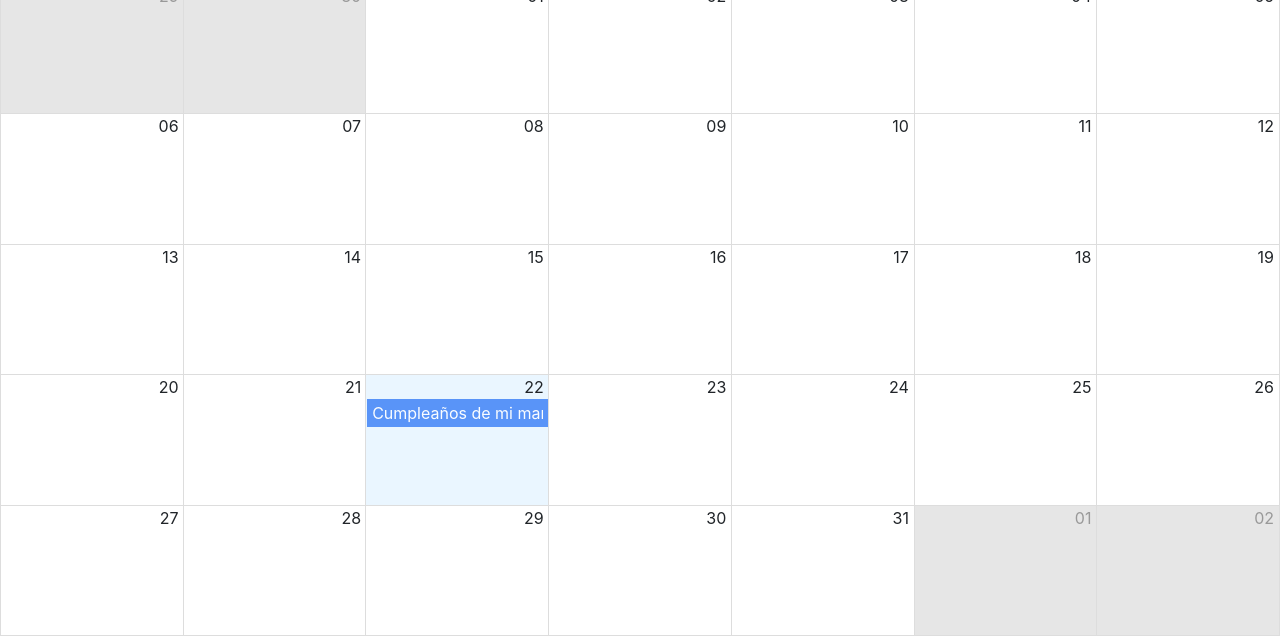
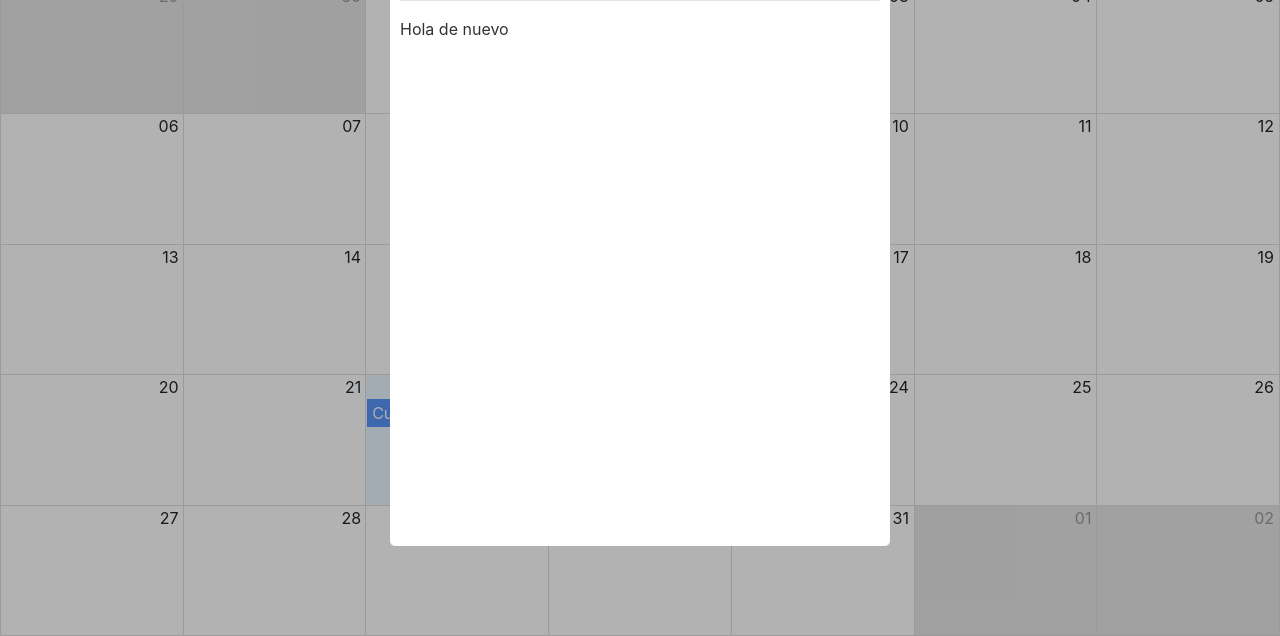
Before and after one commit to maickol12/calendar-app, a React app: page / in a window 1280 px wide. Shown: the part 164-800 px from the top of the page. Built offline with nearby package versions, Linux system fonts and the light colour scheme.

Commit message:
Calendar app modals

```diff
--- a/package.json
+++ b/package.json
@@ -10,6 +10,7 @@
     "react": "^17.0.2",
     "react-big-calendar": "^0.38.1",
     "react-dom": "^17.0.2",
+    "react-modal": "^3.14.4",
     "react-router-dom": "^6.1.1",
     "react-scripts": "5.0.0",
     "web-vitals": "^2.1.2"
--- /dev/null
+++ b/src/components/calendar/CalendarModal.js
@@ -0,0 +1,36 @@
+import React,{ useState } from 'react';
+import Modal from 'react-modal';
+
+
+const customStyles = {
+    content: {
+      top: '50%',
+      left: '50%',
+      right: 'auto',
+      bottom: 'auto',
+      marginRight: '-50%',
+      transform: 'translate(-50%, -50%)',
+    },
+  };
+  Modal.setAppElement('#root');
+
+export const CalendarModal = () => {
+    const [isOpen, setisOpen] = useState(true);
+    const closeModal = () => {
+      setisOpen(false);
+    }
+    return (
+        <Modal
+            isOpen={ isOpen }
+            //onAfterOpen={afterOpenModal}
+            onRequestClose={ closeModal }
+            className="modal"
+            closeTimeoutMS={ 200 }
+            overlayClassName="modal-fondo"
+            style={customStyles}>
+                <h1>Hola Mundo</h1>
+                <hr/>
+                <span>Hola de nuevo</span>
+        </Modal>
+    )
+}
--- a/src/components/calendar/CalendarScreen.js
+++ b/src/components/calendar/CalendarScreen.js
@@ -6,6 +6,7 @@ import 'moment/locale/es';
 import 'react-big-calendar/lib/css/react-big-calendar.css';
 import { messages } from '../../helpers/calendar-messages-es';
 import { CalendarEvent } from './CalendarEvent';
+import { CalendarModal } from './CalendarModal';
 
 moment.locale('es');
 
@@ -63,6 +64,8 @@ export const CalendarScreen = () => {
                 onView={onViewChange}
                 view={lastView}
                 />
+
+            <CalendarModal />
         </div>
     )
 }
--- a/src/styles.css
+++ b/src/styles.css
@@ -12,3 +12,45 @@ html,body{
 .rbc-calendar{
     height: 100%;
 }
+
+
+/* Modal */
+.ReactModalPortal > div{
+    opacity: 0;
+}
+
+.ReactModalPortal .ReactModal__Overlay {
+    align-items: center;
+    display: flex;
+    justify-content: center;
+    transition: opacity .2s ease-in-out;
+    z-index: 999;
+}
+
+.modal-fondo {
+    background-color: rgba(0, 0, 0, 0.3);
+    bottom: 0;
+    left: 0;
+    right: 0;
+    top: 0;
+    position: fixed;
+}
+
+.ReactModalPortal .ReactModal__Overlay--after-open {
+    opacity: 1;
+}
+
+.ReactModalPortal .ReactModal__Overlay--before-close {
+    opacity: 0;
+}
+
+.modal {
+    background: white;
+    border-radius: 5px;
+    color: rgb(51, 51, 51);
+    display: inline;
+    max-height: 620px;
+    max-width: 500px;
+    outline: none;
+    padding: 10px;
+}
```
Also changed, not shown: 2 other files.
